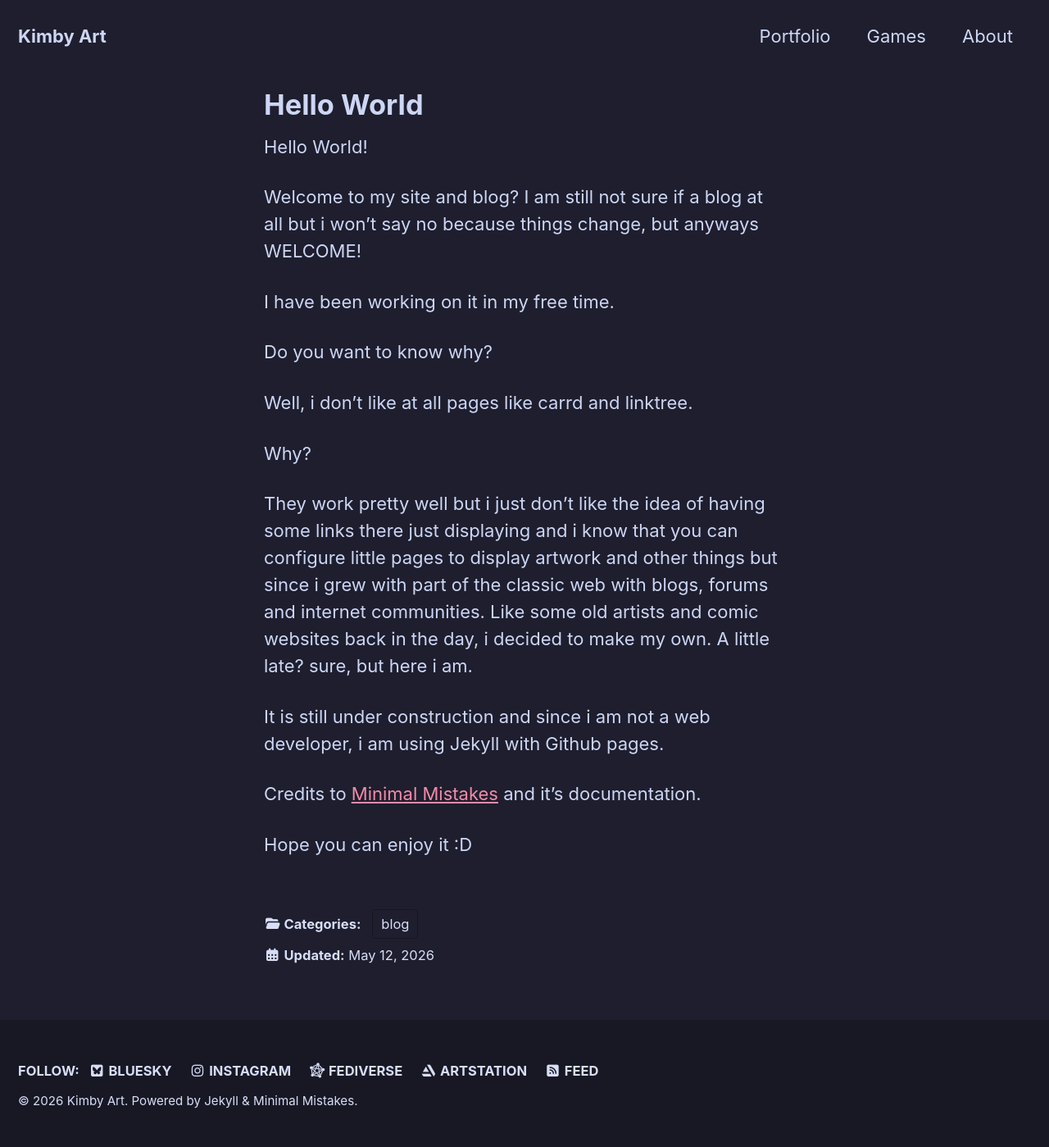
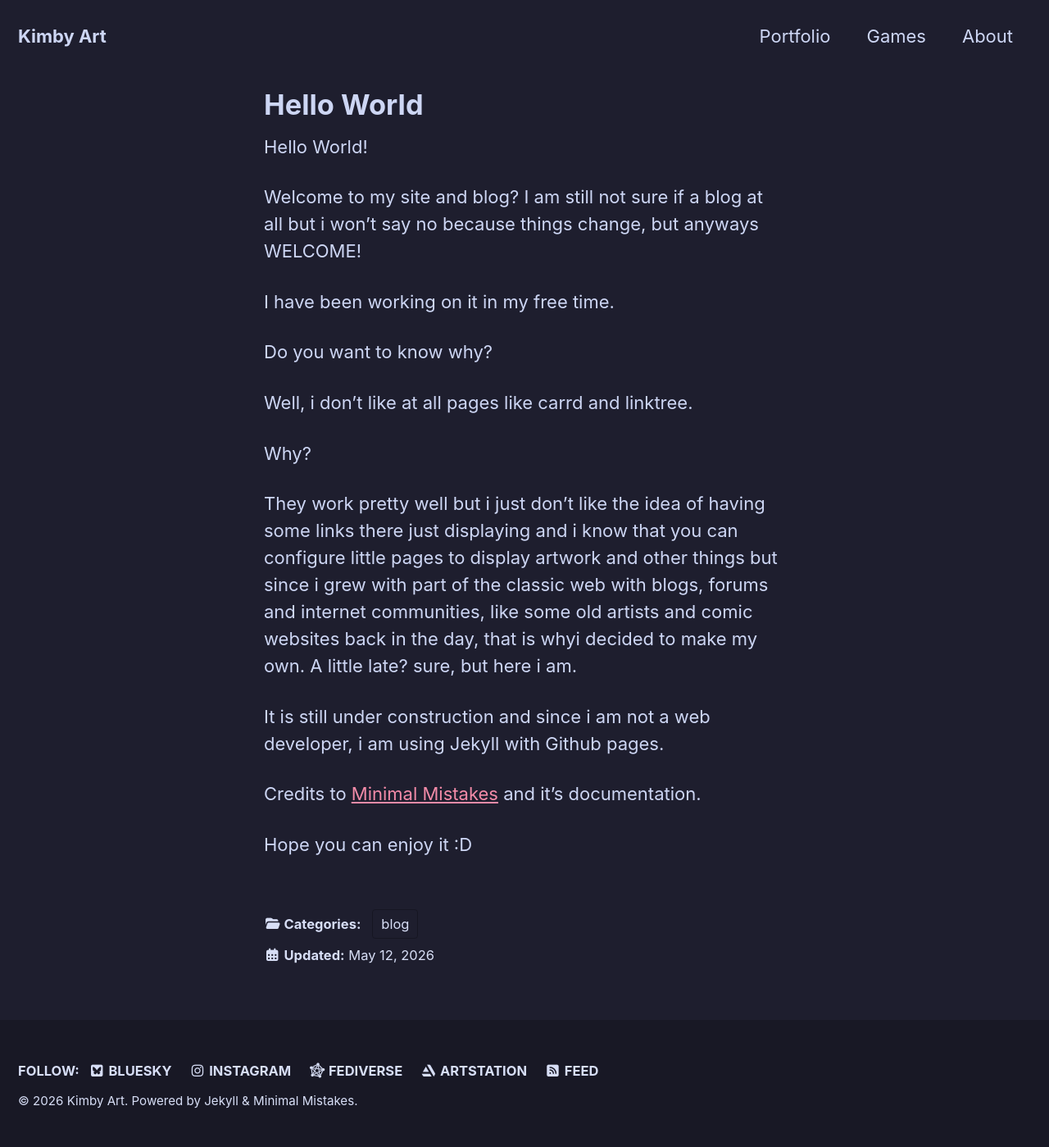
Before and after one commit to Kiimby/kiimby.github.io, a Jekyll site: the page built from _posts/2026-05-11-HelloWorld.md, in a window 1280 px wide. Shown: the whole page at 82% size. Built offline with Jekyll 4.4.1, drawn with Linux system fonts in a browser that asks for light colours; cached includes are drawn as plain includes.

Commit message:
Update 2026-05-11-HelloWorld.md

```diff
--- a/_posts/2026-05-11-HelloWorld.md
+++ b/_posts/2026-05-11-HelloWorld.md
@@ -21,7 +21,7 @@
 
 Why?
 
-They work pretty well but i just don't like the idea of having some links there just displaying and i know that you can configure little pages to display artwork and other things but since i grew with part of the classic web with blogs, forums and internet communities. Like some old artists and comic websites back in the day, i decided to make my own.
+They work pretty well but i just don't like the idea of having some links there just displaying and i know that you can configure little pages to display artwork and other things but since i grew with part of the classic web with blogs, forums and internet communities, like some old artists and comic websites back in the day, that is whyi decided to make my own.
 A little late? sure, but here i am.
 
 It is still under construction and since i am not a web developer, i am using Jekyll with Github pages.
```
